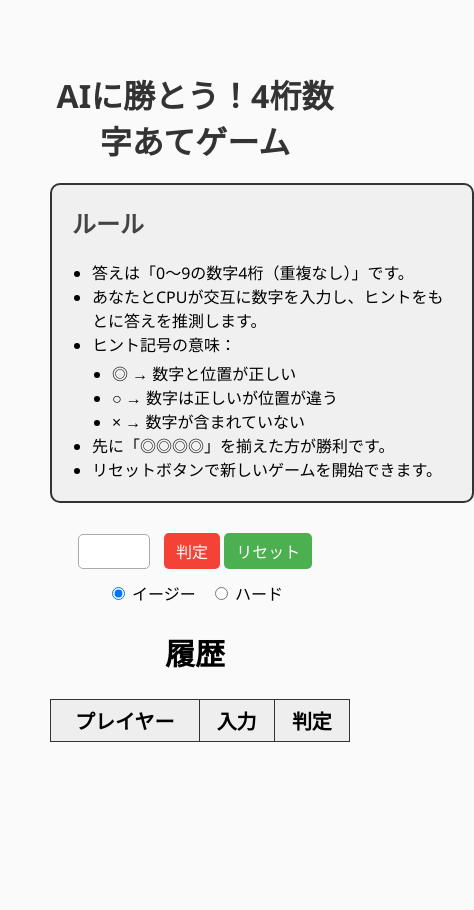
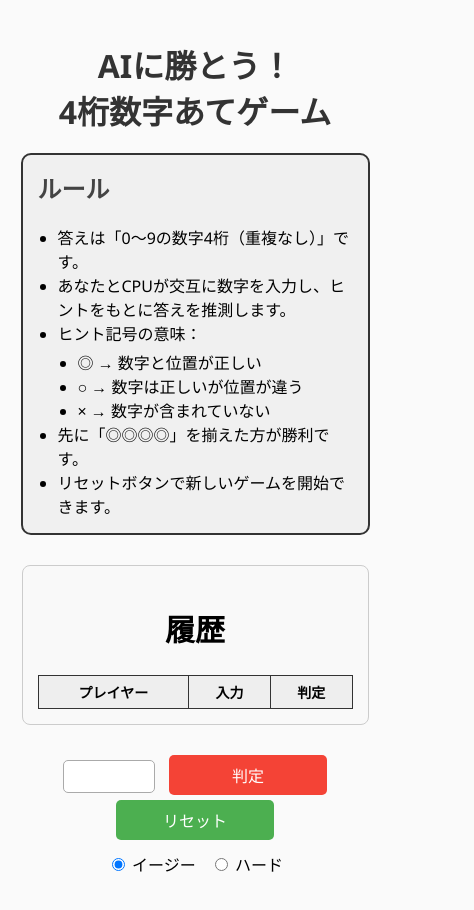
Before and after one commit to nishiharatakato/number-game, a plain HTML site: page index.html in a window 390 px wide. Shown: the whole page, 474 px wide, since content can reach past the window. Before the commit the page ends 844 px from the top, so only its background shows below. Drawn offline with Linux system fonts and the light colour scheme.

Commit message:
スマホ対応版

```diff
--- a/index.html
+++ b/index.html
@@ -7,7 +7,7 @@
   <link rel="stylesheet" href="style.css">
 </head>
 <body>
-  <h1>AIに勝とう！4桁数字あてゲーム</h1>
+  <h1>AIに勝とう！<br>4桁数字あてゲーム</h1>
 
   <!-- ルール表示 -->
   <div id="rules">
@@ -26,18 +26,6 @@
     </ul>
   </div>
 
-  <!-- ゲーム入力欄 -->
-  <input type="tel" id="guessInput" maxlength="4" pattern="[0-9]*" inputmode="numeric">
-  <button id="guessBtn">判定</button>
-  <button id="resetBtn">リセット</button>
-
-<div id="mode-select" style="margin-top:12px;">
-  <label><input type="radio" name="mode" value="easy" checked> イージー</label>
-  <label style="margin-left:10px;"><input type="radio" name="mode" value="hard"> ハード</label>
-</div>
-
-  <p id="message"></p>
-
   <div id="historyBox">
     <h2>履歴</h2>
     <table id="history">
@@ -49,6 +37,20 @@
     </table>
   </div>
 
+  <!-- ゲーム入力欄 -->
+  <div id="input-area"></div>
+    <input type="tel" id="guessInput" maxlength="4" pattern="[0-9]*" inputmode="numeric">
+    <button id="guessBtn">判定</button>
+    <button id="resetBtn">リセット</button>
+  </div>
+
+  <div id="mode-select" style="margin-top:12px;">
+    <label><input type="radio" name="mode" value="easy" checked> イージー</label>
+    <label style="margin-left:10px;"><input type="radio" name="mode" value="hard"> ハード</label>
+  </div>
+
+  <p id="message"></p>
+
   <script src="script.js"></script>
 </body>
 </html>
--- a/style.css
+++ b/style.css
@@ -38,6 +38,35 @@ h1 {
   list-style-type: disc;
 }
 
+/* 履歴リスト */
+#historyBox {
+  font-size: 20px;
+  margin: 20px auto;
+  padding: 10px;
+  text-align: center;
+  background-color: #f9f9f9;
+  border: 1px solid #ccc;
+  border-radius: 8px;
+  max-width: 380px;
+}
+
+#history {
+  margin: 0 auto;
+  border-collapse: collapse;
+  width: 300px;
+}
+
+#history th, #history td {
+  border: 1px solid #333;
+  padding: 6px 10px;
+  text-align: center;
+  font-family: monospace;
+}
+
+#history th {
+  background-color: #eee;
+}
+
 /* 入力欄とボタン */
 input#guessInput {
   width: 60px;
@@ -47,6 +76,7 @@ input#guessInput {
   margin-right: 10px;
   border-radius: 5px;
   border: 1px solid #aaa;
+  margin-top: 15px;
 }
 
 button#guessBtn {
@@ -58,6 +88,7 @@ button#guessBtn {
   color: white;
   cursor: pointer;
   transition: background-color 0.2s;
+  margin-top: 15px;
 }
 
 button#guessBtn:hover {
@@ -73,6 +104,7 @@ button#resetBtn {
   color: white;
   cursor: pointer;
   transition: background-color 0.2s;
+  margin-top: 15px;
 }
 
 button#resetBtn:hover {
@@ -103,26 +135,31 @@ button#resetBtn:hover {
   100% { transform: scale(1); }
 }
 
-/* 履歴リスト */
-#historyBox {
-    font-size: 20px;
-  margin-top: 20px;
-  text-align: center;
+/* メディアクエリ：スマホ向け調整 */
+@media (max-width: 600px) {
+  body {
+    padding: 20px;
+  }
+
+  #rules, #historyBox {
+    width: 90%;
+    padding: 15px;
+  }
+
+  input#guessInput {
+    width: 80px;
+    font-size: 18px;
+  }
+
+  button#guessBtn, button#resetBtn {
+    width: 45%;
+    font-size: 16px;
+    padding: 8px 0;
+    margin-top: 5px;
+  }
+
+  #history {
+    width: 100%;
+    font-size: 14px;
+  }
 }
-
-#history {
-  margin: 0 auto;
-  border-collapse: collapse;
-  width: 300px;
-}
-
-#history th, #history td {
-  border: 1px solid #333;
-  padding: 6px 10px;
-  text-align: center;
-  font-family: monospace;
-}
-
-#history th {
-  background-color: #eee;
-}
```
Lines whose indentation alone changed are shown as unchanged.
